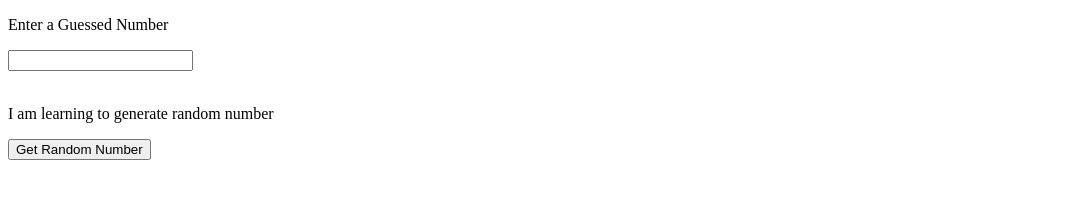
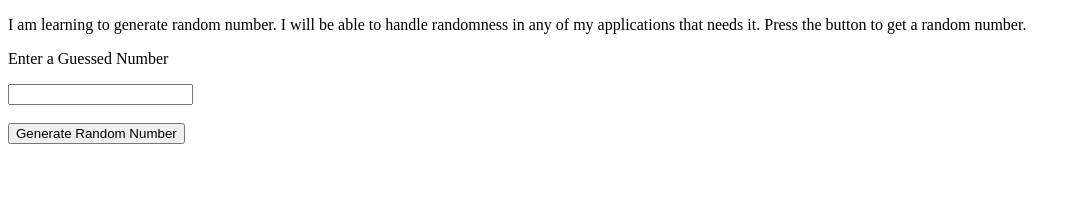
Before and after one commit to acciojob/Hot-or-Cold-Part-I-mohammed7869, a website: page main.html in a window 1280 px wide. Shown: the whole page, without its empty margins (0-1076 px from the left). Drawn offline with Linux system fonts and the light colour scheme.

Commit message:
created a submission

```diff
--- a/main.html
+++ b/main.html
@@ -4,16 +4,18 @@
 </head>
 <body>
 	<!-- p tag -->
+	<p id="main">
+		I am learning to generate random number. I will be able to handle randomness in any of my applications that needs it. Press the button to get a random number.
+	</p>
     <p id = "user">Enter a Guessed Number </p>
-    <input id= "guess" /><br><br>
+    <input id= "guess"></input><br><br>
 	<!-- button -->
+
+	<button id="btn" onclick="randomNumGenerator()">Generate Random Number</button>
+
+	<p id="num"></p>
     <!-- p tag -->
-  <!-- This is the respone (Hot or Cold) -->
-	<p id = "main">I am learning to generate random number</p>
-	<button id = "btn">Get Random Number</button>
-
-	<p id = "num"></p>
-	<p id = "respond"></p>
+    <p id = "respond"></p>  <!-- This is the respone (Hot or Cold) -->
     <script type="text/javascript" src="./script.js">  <!-- Write the logic in script.js -->
 </script>
   </body>
```
